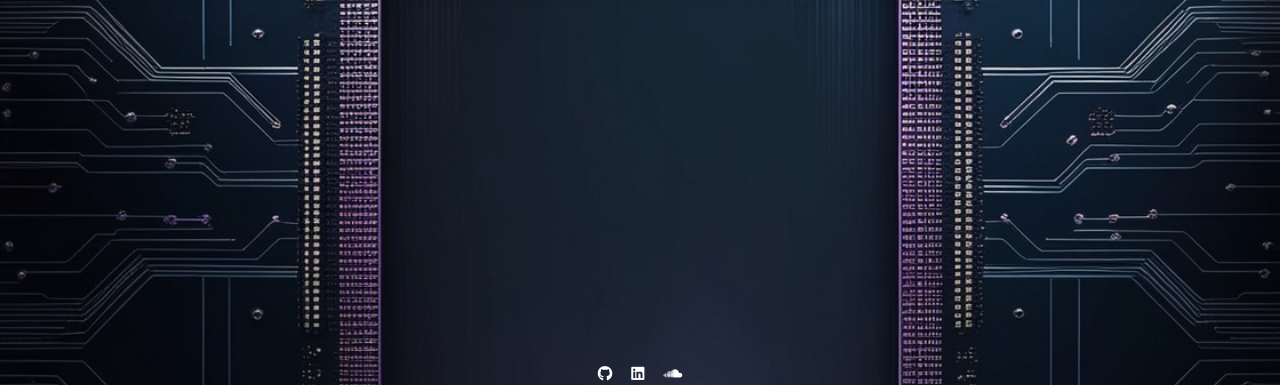
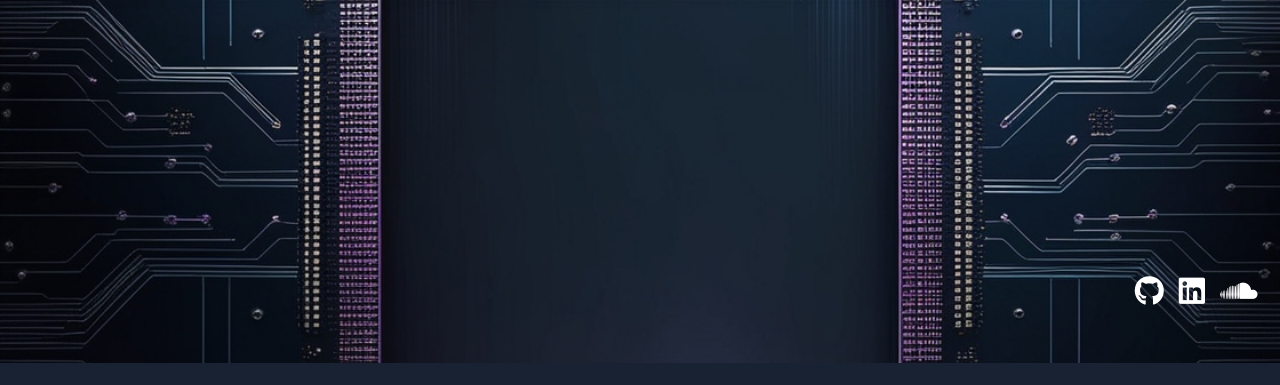
Before and after one commit to OpusMag/magnuslyngra.no, a PHP site: page /index.html in a window 1280 px wide. Shown: the part 456-841 px from the top of the page. After the commit the page ends 819 px from the top, so only its background shows below. Run offline with PHP 8.4, Linux system fonts and the light colour scheme; some libraries are stand-ins or nearby versions.

Commit message:
Fixed bug with footer buttons

```diff
--- a/www/cover.css
+++ b/www/cover.css
@@ -107,16 +107,22 @@ hr {
 
 /* Footer button container */
 .footer-button-container {
+  position: fixed;
+  margin-bottom: 1rem;
+  bottom: 0;
+  right: 0;
   justify-content: flex-end;
+  display: flex;
+  font-size: 2rem; /* Adjust icon size */
+  padding: 1rem;
 }
 
 /* Footer buttons */
 .footer-button {
-  margin: 0 0.5rem; /* Add margin between buttons */
+  margin: 0 0.5rem;
 }
 
 .footer-button button {
-  font-size: 4rem; /* Adjust icon size */
   background: none;
   border: none;
   color: inherit;
--- a/www/kontakt.html
+++ b/www/kontakt.html
@@ -86,6 +86,7 @@
           </form>
         </main>
       </div>
+      </div>
       <footer class="mastfoot">
         <div class="footer-button-container">
           <a href="https://github.com/OpusMag" class="footer-button">
```
